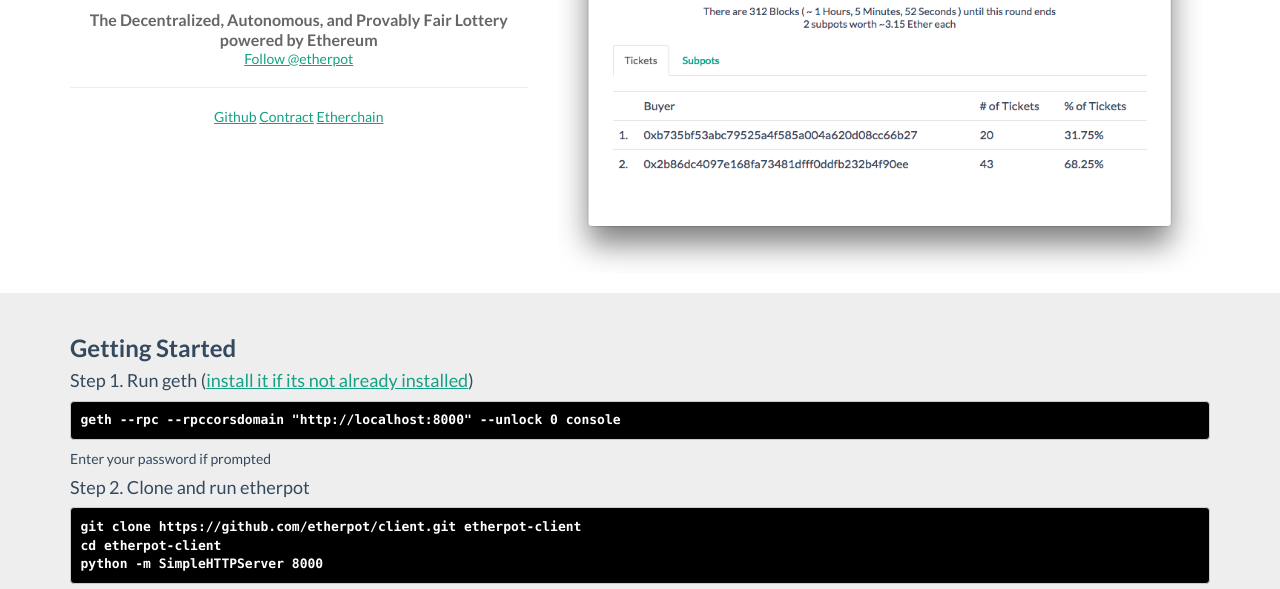
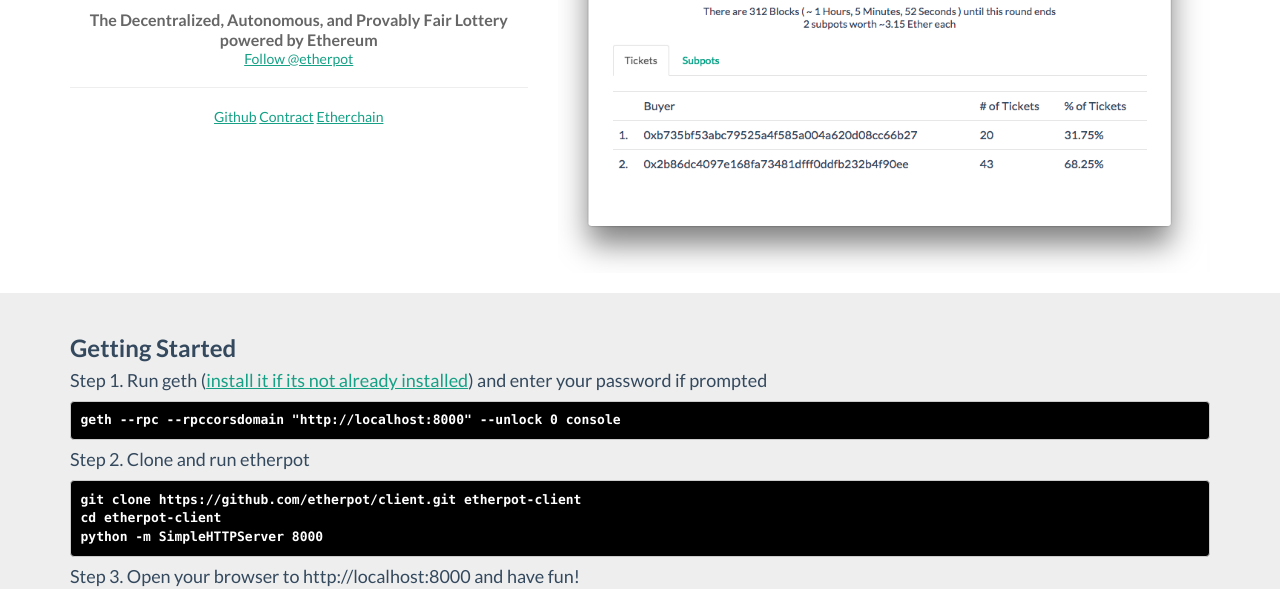
Before and after one commit to etherpot/etherpot.github.io, a website: page index.html in a window 1280 px wide. Shown: the part 214-803 px from the top of the page. Drawn offline with Linux system fonts and the light colour scheme; no server answers.

Commit message:
move password note up

```diff
--- a/index.html
+++ b/index.html
@@ -95,9 +95,8 @@
     <div id="gettingStarted">
     <div class="container">
       <h3>Getting Started</h3>
-      <h4>Step 1. Run geth (<a href="https://github.com/ethereum/go-ethereum/wiki/Building-Ethereum">install it if its not already installed</a>)</h4>
+      <h4>Step 1. Run geth (<a href="https://github.com/ethereum/go-ethereum/wiki/Building-Ethereum">install it if its not already installed</a>) and enter your password if prompted</h4>
       <pre class="codeblock">geth --rpc --rpccorsdomain "http://localhost:8000" --unlock 0 console</pre>
-      <p>Enter your password if prompted</p>
       <h4>Step 2. Clone and run etherpot</h4>
       <pre class="codeblock">git clone https://github.com/etherpot/client.git etherpot-client
 cd etherpot-client
```
